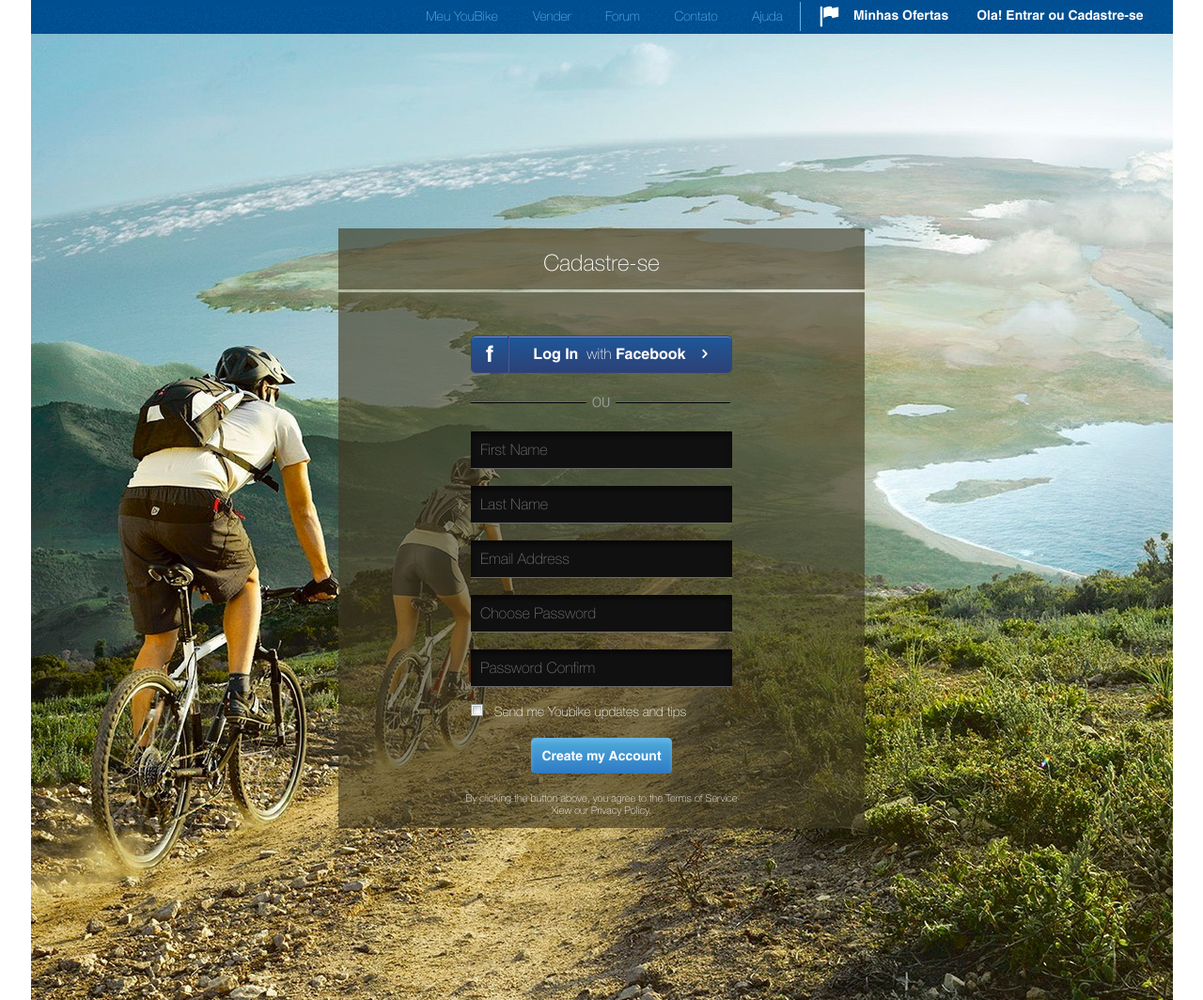
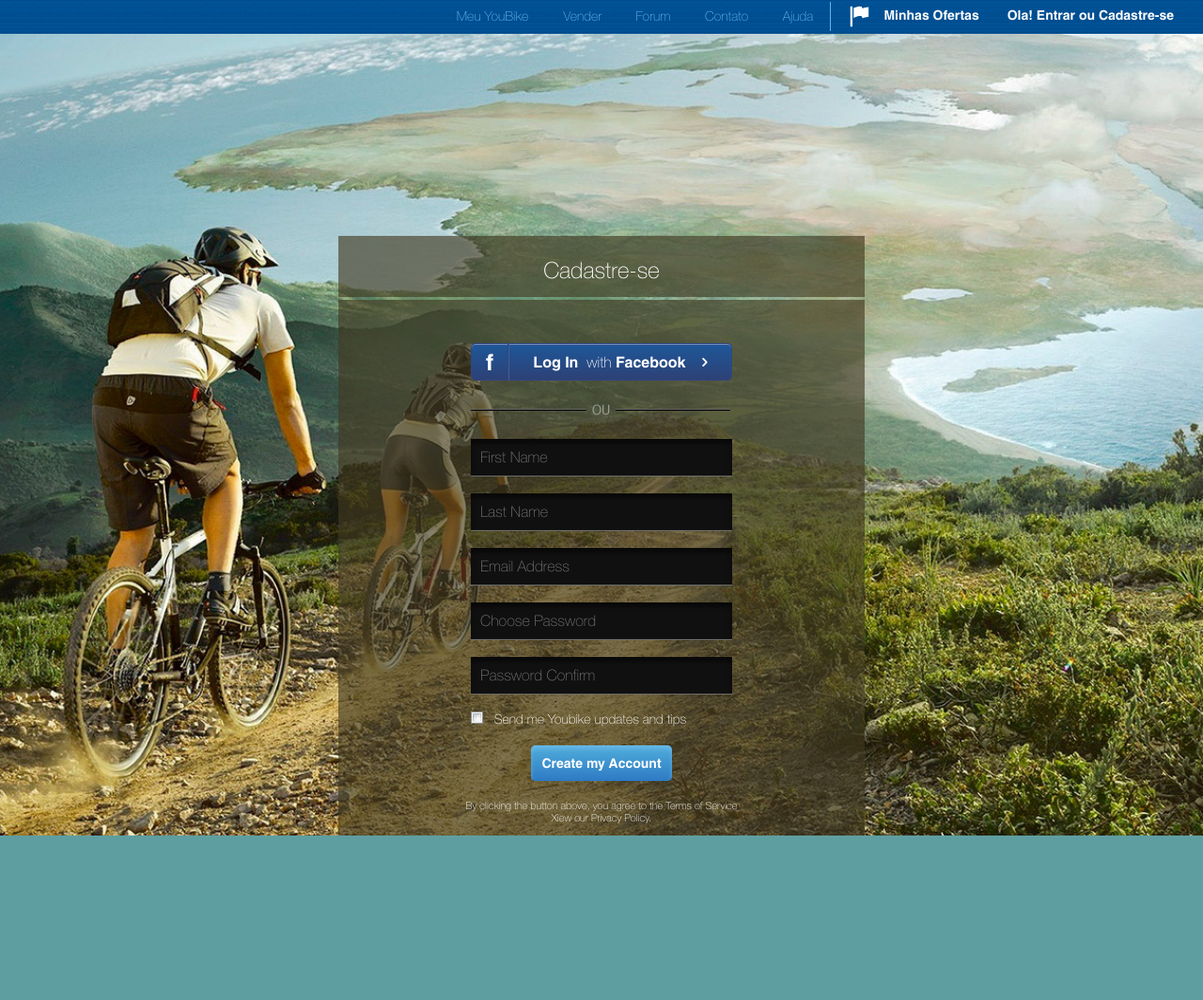
Before and after one commit to pereyaslav/task5-1, a plain HTML site: page index.html in a window 1280 px wide. Shown: the whole page at 94% size. After the commit the page ends 889 px from the top, so only its background shows below. Drawn offline with Linux system fonts and the light colour scheme; files whose address does not match are found by name.

Commit message:
correcting

```diff
--- a/css/style.css
+++ b/css/style.css
@@ -1,20 +1,15 @@
 @font-face {
     font-family: 'Helvetica Neue';
     src: url('../fonts/helveticaneue-thin-webfont.eot');
-  src: url('../fonts/helveticaneue-thin-webfont.eot?#iefix') format('embedded-opentype'),      url('../fonts/helveticaneue-thin-webfont.woff2') format('woff2'),                      url('../fonts/helveticaneue-thin-webfont.woff') format('woff'),
-  url('../fonts/helveticaneue-thin-webfont.ttf') format('truetype');
+    src: url('../fonts/helveticaneue-thin-webfont.eot?#iefix') format('embedded-opentype'), url('../fonts/helveticaneue-thin-webfont.woff2') format('woff2'), url('../fonts/helveticaneue-thin-webfont.woff') format('woff'), url('../fonts/helveticaneue-thin-webfont.ttf') format('truetype');
     font-weight: normal;
     font-style: normal;
 }
 
-
 @font-face {
     font-family: 'Helvetica Neue';
     src: url('../fonts/helvetica-bold-webfont.eot');
-  src: url('../fonts/helvetica-bold-webfont.eot?#iefix') format('embedded-opentype'),
-  url('../fonts/helvetica-bold-webfont.woff2') format('woff2'),
-  url('../fonts/helvetica-bold-webfont.woff') format('woff'),
-  url('../fonts/helvetica-bold-webfont.ttf') format('truetype');
+    src: url('../fonts/helvetica-bold-webfont.eot?#iefix') format('embedded-opentype'), url('../fonts/helvetica-bold-webfont.woff2') format('woff2'), url('../fonts/helvetica-bold-webfont.woff') format('woff'), url('../fonts/helvetica-bold-webfont.ttf') format('truetype');
     font-weight: bold;
     font-style: bold;
 }
@@ -24,36 +19,42 @@
     font-style: normal;
     font-weight: normal;
     src: url('../fonts/entypo.eot');
-  src: url('../fonts/entypo.eot?#iefix') format('eot'),
-  url('../fonts/entypo.woff') format('woff'),
-  url('../fonts/entypo.ttf') format('truetype'),
-  url('../fonts/entypo.svg#entypo') format('svg');
+    src: url('../fonts/entypo.eot?#iefix') format('eot'), url('../fonts/entypo.woff') format('woff'), url('../fonts/entypo.ttf') format('truetype'), url('../fonts/entypo.svg#entypo') format('svg');
 }
-*{
+
+* {
     margin: 0;
     padding: 0;
     box-sizing: border-box;
 }
 
-.header{
-    width: 1215px;
+body {
+    height: 100hv;
+    background: url("../img/photo.jpg");
+    background-repeat: no-repeat;
+    background-position: center;
+    background-size: cover;
+    background-color: cadetblue;
+}
+
+.header {
+    background: url("../img/bgmenu1.jpg");
+    background-repeat: repeat-x;
     height: 36px;
-    background: url("../img/bgmenu.jpg");
-    margin: auto;
     overflow: hidden;
     position: relative;
     padding-right: 16px;
     border: 0;
 }
 
-.menu1 li{
+.menu1 li {
     margin: 0;
     padding: 0;
     float: right;
     list-style: none;
 }
 
-.menu1 a{
+.menu1 a {
     color: #fefefe;
     font-size: 14px;
     text-decoration: none;
@@ -67,17 +68,22 @@
     height: 36px;
 }
 
-.menu1 a:hover{
-    background: -moz-linear-gradient(top,  #1e5799 0%, #51b1dc 0%, #207cca 78%, #2e7ac4 100%); /* FF3.6-15 */
-    background: -webkit-linear-gradient(top,  #1e5799 0%,#51b1dc 0%,#207cca 78%,#2e7ac4 100%); /* Chrome10-25,Safari5.1-6 */
-    background: linear-gradient(to bottom,  #1e5799 0%,#51b1dc 0%,#207cca 78%,#2e7ac4 100%); /* W3C, IE10+, FF16+, Chrome26+, Opera12+, Safari7+ */
-    filter: progid:DXImageTransform.Microsoft.gradient( startColorstr='#1e5799', endColorstr='#2e7ac4',GradientType=0 ); /* IE6-9 */
+.menu1 a:hover {
+    background: -moz-linear-gradient(top, #1e5799 0%, #51b1dc 0%, #207cca 78%, #2e7ac4 100%);
+    /* FF3.6-15 */
+    background: -webkit-linear-gradient(top, #1e5799 0%, #51b1dc 0%, #207cca 78%, #2e7ac4 100%);
+    /* Chrome10-25,Safari5.1-6 */
+    background: linear-gradient(to bottom, #1e5799 0%, #51b1dc 0%, #207cca 78%, #2e7ac4 100%);
+    /* W3C, IE10+, FF16+, Chrome26+, Opera12+, Safari7+ */
+    filter: progid: DXImageTransform.Microsoft.gradient( startColorstr='#1e5799', endColorstr='#2e7ac4', GradientType=0);
+    /* IE6-9 */
 }
 
-.menu1 a:hover span{
-    text-decoration:underline;
+.menu1 a:hover span {
+    text-decoration: underline;
 }
-.fl{
+
+.fl {
     float: right;
     margin-top: 2px;
     margin-bottom: 2px;
@@ -86,55 +92,60 @@
     border-left: 1px solid #60b5ed;
 }
 
+
 /***************/
 
-.menu2 li, a {
+.menu2 li,
+a {
     font-family: "Helvetica Neue";
-    display:inline-block;
-    text-align:center;
+    display: inline-block;
+    text-align: center;
     float: right;
     font-size: 14px;
     font-weight: normal;
     list-style: none;
 }
+
 .menu2 a {
-    padding:9px 15px;
-    text-decoration:none;
-    color:#60b5ed;
+    padding: 9px 15px;
+    text-decoration: none;
+    color: #60b5ed;
 }
-.menu2	a:hover {
-    font-weight:bold;
+
+.menu2 a:hover {
+    font-weight: bold;
     color: white;
-    background:#4eabda;
+    background: #4eabda;
 }
-.menu2	a::after {
-    display:block;
-    content:attr(title);
-    font-weight:bold;
-    height:1px;
-    color:transparent;
-    overflow:hidden;
-    visibility:hidden;
+
+.menu2 a::after {
+    display: block;
+    content: attr(title);
+    font-weight: bold;
+    /*    height:1px;*/
+    color: transparent;
+    overflow: hidden;
+    visibility: hidden;
 }
+
+
 /*    *******форма********/
-.conteiner{
-    width: 1215px;
-    height: 1028px;
-    background: url("../img/photo.jpg");
-    margin: auto;
+
+form {
+    height: 615px;
+    /*
     align-items: center;
     justify-content: center;
-    overflow: auto;
-    display: flex;
-}
-form {
-    height: 615px;
+*/
+    margin: 0 auto;
     font-family: "Helvetica Neue";
     font-size: 24px;
     font-weight: normal;
-    width: 560px;}
+    width: 560px;
+    margin-top: 215px;
+}
 
-.box1{
+.box1 {
     width: 560px;
     height: 65px;
     background: rgba(66, 58, 33, 0.63);
@@ -142,6 +153,7 @@ form {
     text-align: center;
     padding-top: 23px;
 }
+
 .box2 {
     margin-top: 3px;
     width: 560px;
@@ -152,70 +164,83 @@ form {
     display: flex;
     font-size: 0;
 }
-.elements{
+
+.elements {
     width: 278px;
     height: 500px;
     margin: 16px;
 }
 
-.divp{
-    width: 310px;}
+.divp {
+    width: 310px;
+}
 
-
-.box2 li{
+.box2 li {
     list-style: none;
     display: inline-block;
     padding-top: 30px;
 }
 
-.button{
+.button {
     font-family: "Helvetica Neue";
     font-weight: bold;
     color: #FFFFFF;
     text-align: center;
-    background: #1e5799; /* Old browsers */
-    background: -moz-linear-gradient(top,  #1e5799 0%, #2d4176 100%); /* FF3.6-15 */
-    background: -webkit-linear-gradient(top,  #1e5799 0%,#c 100%); /* Chrome10-25,Safari5.1-6 */
-    background: linear-gradient(to bottom,  #1e5799 0%,#2d4176 100%); /* W3C, IE10+, FF16+, Chrome26+, Opera12+, Safari7+ */
-    filter: progid:DXImageTransform.Microsoft.gradient( startColorstr='#1e5799', endColorstr='#2d4176',GradientType=0 ); /* IE6-9 */
+    background: #1e5799;
+    /* Old browsers */
+    background: -moz-linear-gradient(top, #1e5799 0%, #2d4176 100%);
+    /* FF3.6-15 */
+    background: -webkit-linear-gradient(top, #1e5799 0%, #c 100%);
+    /* Chrome10-25,Safari5.1-6 */
+    background: linear-gradient(to bottom, #1e5799 0%, #2d4176 100%);
+    /* W3C, IE10+, FF16+, Chrome26+, Opera12+, Safari7+ */
+    filter: progid: DXImageTransform.Microsoft.gradient( startColorstr='#1e5799', endColorstr='#2d4176', GradientType=0);
+    /* IE6-9 */
     border: solid 1px #31467d;
     box-shadow: inset 0 1px 0 0 #7789bb;
     -moz-box-shadow: inset 0 1px 0 0 #7789bb;
     -webkit-box-shadow: inset 0 1px 0 0 #7789bb;
 }
+
 .bt1 {
     height: 40px;
     width: 238px;
     font-size: 16px;
-    border-radius:0 5px 5px 0;
+    border-radius: 0 5px 5px 0;
     -moz-border-radius: 0 5px 5px 0;
     -webkit-border-radius: 0 5px 5px 0;
     border-left: 1px solid #435c95;
     float: right;
 }
-.bt1 span{
+
+.bt1 span {
     font-weight: normal;
 }
-.bt1::after{
+
+.bt1::after {
     font-family: "entypo";
     font-weight: normal;
     font-style: normal;
     content: '\e800'
 }
-.bt2{
+
+.bt2 {
+    padding-top: 5px;
     float: right;
     height: 40px;
-   width:40px;
+    width: 40px;
     font-size: 24px;
     border-radius: 5px 0 0 5px;
     -moz-border-radius: 5px 0 0 5px;
     -webkit-border-radius: 5px 0 0 5px;
     border-right: 1x solid #273d64;
+    text-decoration: none;
 }
 
-.imgou{
+.imgou {
     margin: 25px 0;
 }
+
 
 /* поля ввода*/
 
@@ -231,16 +256,18 @@ input[type="text"] {
     font-weight: normal;
     font-size: 16px;
     padding-left: 10px;
-    box-shadow: inset 0px 5px 5px rgba(0,0,0,0.5);
+    box-shadow: inset 0px 5px 5px rgba(0, 0, 0, 0.5);
 }
 
 input[type="text"]:focus {
-   background: linear-gradient(to bottom,  #1f4b76 0%, #1b5286 100%);
-   box-shadow: 0px 0px 3px  2px rgba(18,182,243,0.7);
+    background: linear-gradient(to bottom, #1f4b76 0%, #1b5286 100%);
+    box-shadow: 0px 0px 3px 2px rgba(18, 182, 243, 0.7);
 }
-.chlab{
+
+.chlab {
     width: 278px;
 }
+
 .check {
     width: 13px;
     height: 13px;
@@ -250,7 +277,8 @@ input[type="text"]:focus {
 
 input[type="checkbox"] + .span-check {
     position: absolute;
-    left: 0; top: 0;
+    left: 0;
+    top: 0;
     width: 100%;
     height: 100%;
     background: url(../img/chek.jpg) no-repeat;
@@ -261,13 +289,14 @@ input[type="checkbox"]:checked + .span-check {
     background-position: 0 -26px;
 }
 
-label{
+label {
     font-family: "Helvetica Neue";
     font-weight: normal;
     color: #FFFFFF;
     font-size: 14px;
 }
-.button-create{
+
+.button-create {
     height: 38px;
     width: 150px;
     font-family: "Helvetica Neue";
@@ -277,18 +306,25 @@ label{
     border: 2px;
     border-radius: 5px;
     border-color: #4a9cd6;
-    box-shadow: inset 0px 4px 4px rgba(107,184,231,0.8);
-    background: #50aedb; /* Old browsers */
-    background: -moz-linear-gradient(top, #50aedb 0%, #2e7ac4 100%, #7db9e8 100%); /* FF3.6-15 */
-    background: -webkit-linear-gradient(top, #50aedb 0%,#2e7ac4 100%,#7db9e8 100%); /* Chrome10-25,Safari5.1-6 */
-    background: linear-gradient(to bottom, #50aedb 0%,#2e7ac4 100%,#7db9e8 100%); /* W3C, IE10+, FF16+, Chrome26+, Opera12+, Safari7+ */
-    filter: progid:DXImageTransform.Microsoft.gradient( startColorstr='#50aedb', endColorstr='#7db9e8',GradientType=0 ); /* IE6-9 */
+    box-shadow: inset 0px 4px 4px rgba(107, 184, 231, 0.8);
+    background: #50aedb;
+    /* Old browsers */
+    background: -moz-linear-gradient(top, #50aedb 0%, #2e7ac4 100%, #7db9e8 100%);
+    /* FF3.6-15 */
+    background: -webkit-linear-gradient(top, #50aedb 0%, #2e7ac4 100%, #7db9e8 100%);
+    /* Chrome10-25,Safari5.1-6 */
+    background: linear-gradient(to bottom, #50aedb 0%, #2e7ac4 100%, #7db9e8 100%);
+    /* W3C, IE10+, FF16+, Chrome26+, Opera12+, Safari7+ */
+    filter: progid: DXImageTransform.Microsoft.gradient( startColorstr='#50aedb', endColorstr='#7db9e8', GradientType=0);
+    /* IE6-9 */
+    cursor: pointer;
 }
 
-.div-create{
+.div-create {
     padding: 20px 64px 20px 64px;
 }
-.p{
+
+.p {
     text-align: center;
     font-family: "Helvetica Neue";
     font-weight: normal;
--- a/index.html
+++ b/index.html
@@ -1,105 +1,71 @@
 <!DOCTYPE html>
 <html lang="en">
+
 <head>
     <meta charset="UTF-8">
     <title>Document</title>
-    <link rel="stylesheet" href="css/style.css">
-    </head>
+    <link rel="stylesheet" href="css/style.css"> </head>
+
 <body>
     <!--   меню шапка-->
     <div class="header">
-
         <ul class="menu1">
             <li><a href=#>Ola! <span>Entrar</span> ou <span>Cadastre-se</span></a></li>
             <li><a href=#><span>Minhas Ofertas</span></a></li>
         </ul>
-
-      <div class="fl">
-          <img src="img/fl.png" alt="">
-      </div>
-
+        <div class="fl"> <img src="img/fl.png" alt=""> </div>
         <ul class="menu2">
             <li><a href=# title="Ajuda">Ajuda
             </a></li>
-
             <li><a href=# title="Contato">Contato
             </a></li>
-
             <li><a href=# title="Forum">Forum
             </a></li>
-
             <li><a href=# title="Vender">Vender
             </a></li>
-
             <li><a href=# title="Meu YouBike">Meu YouBike
             </a></li>
         </ul>
     </div>
     <!--  контейнер+ форма-->
- <div class="conteiner">
     <form action="#">
-
-        <p class="box1">
-            Cadastre-se
-        </p>
-
+        <p class="box1"> Cadastre-se </p>
         <div class="box2">
             <div class="divp">
                 <!--первая кнопка формы-->
                 <div class="elements">
                     <ul>
-                      <li><button class="button bt2">f</button></li>
-
-                      <li> <button class="button bt1">Log In<span>&nbsp; with</span> Facebook&nbsp;&nbsp;&nbsp;&nbsp;</button></li>
+                        <li><a href="http:/www.facebook.com" class="button bt2">f</a></li>
+                        <li>
+                            <button class="button bt1">Log In<span>&nbsp; with</span> Facebook&nbsp;&nbsp;&nbsp;&nbsp;</button>
+                        </li>
                     </ul>
-
-                  <div class="imgou">
-                      <img src="img/ou.png" alt="">
-                  </div>
+                    <div class="imgou"> <img src="img/ou.png" alt=""> </div>
                     <!-- поля ввода                    -->
                     <div>
-                       <div>
-                           <input type="text" name="info"  placeholder="First Name">
+                        <input type="text" name="First Name" value="" placeholder="First Name" required>
+                        <input type="text" name="Last Name" value="" placeholder="Last Name" required>
+                        <input type="text" name="Email Address" value="" placeholder="Email Address" required>
+                        <input type="text" name="Choose Password" value="" placeholder="Choose Password" required>
+                        <input type="text" name="Password Confirm" value="" placeholder="Password Confirm" required> </div>
+                    <!--     чекбок                  -->
+                    <div class=chlab>
+                        <label class="check">
+                            <input type="checkbox" value="1" name="k"><span class="span-check"></span></label>
+                        <label>&nbsp;&nbsp;&nbsp;Send me Youbike updates and tips</label>
                     </div>
-
-                       <div>
-                            <input type="text" name="info"  placeholder="Last Name">
-                       </div>
-
-                       <div>
-                            <input type="text" name="info"  placeholder="Email Address">
-                       </div>
-
-                       <div>
-                            <input type="text" name="info"  placeholder="Choose Password">
-                       </div>
-
-                       <div>
-                           <input type="text" name="info"  placeholder="Password Confirm">
+                    <div class="div-create">
+                        <button class="button-create" type="submit">Create my Account</button>
                     </div>
                 </div>
-<!--     чекбок                  -->
-                     <div class=chlab>
-                          <label class="check"><input type="checkbox" value="1" name="k"><span class="span-check"></span></label>
-                          <label>&nbsp;&nbsp;&nbsp;Send me Youbike updates and tips</label>
-                      </div>
-
-                      <div class="div-create">
-                          <button class="button-create">Create my Account</button>
-                      </div>
-                 </div>
-
                 <!--текст внизу формы                         -->
                 <div class="p">
-                          <p>By clicking the button above, you agree to the
-                           Terms of Service</p>
+                    <p>By clicking the button above, you agree to the Terms of Service</p>
                     <p>Xiew our Privacy Policy.</p>
                 </div>
-
             </div>
         </div>
     </form>
- </div>
+</body>
 
-</body>
 </html>
```
Also changed, not shown: img/bgmenu1.jpg (added), img/photo1.jpg (added). Lines whose indentation alone changed are shown as unchanged.
